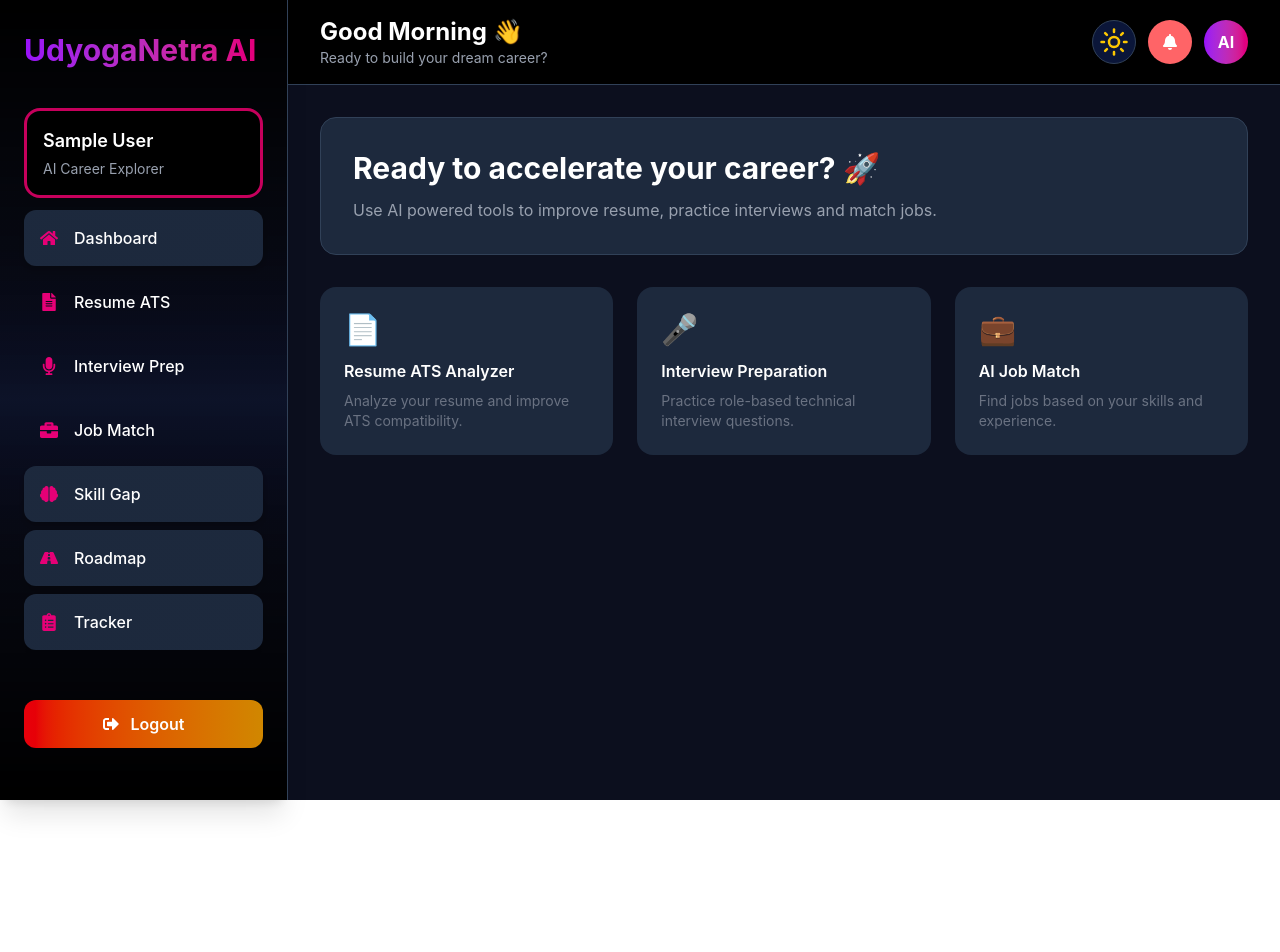
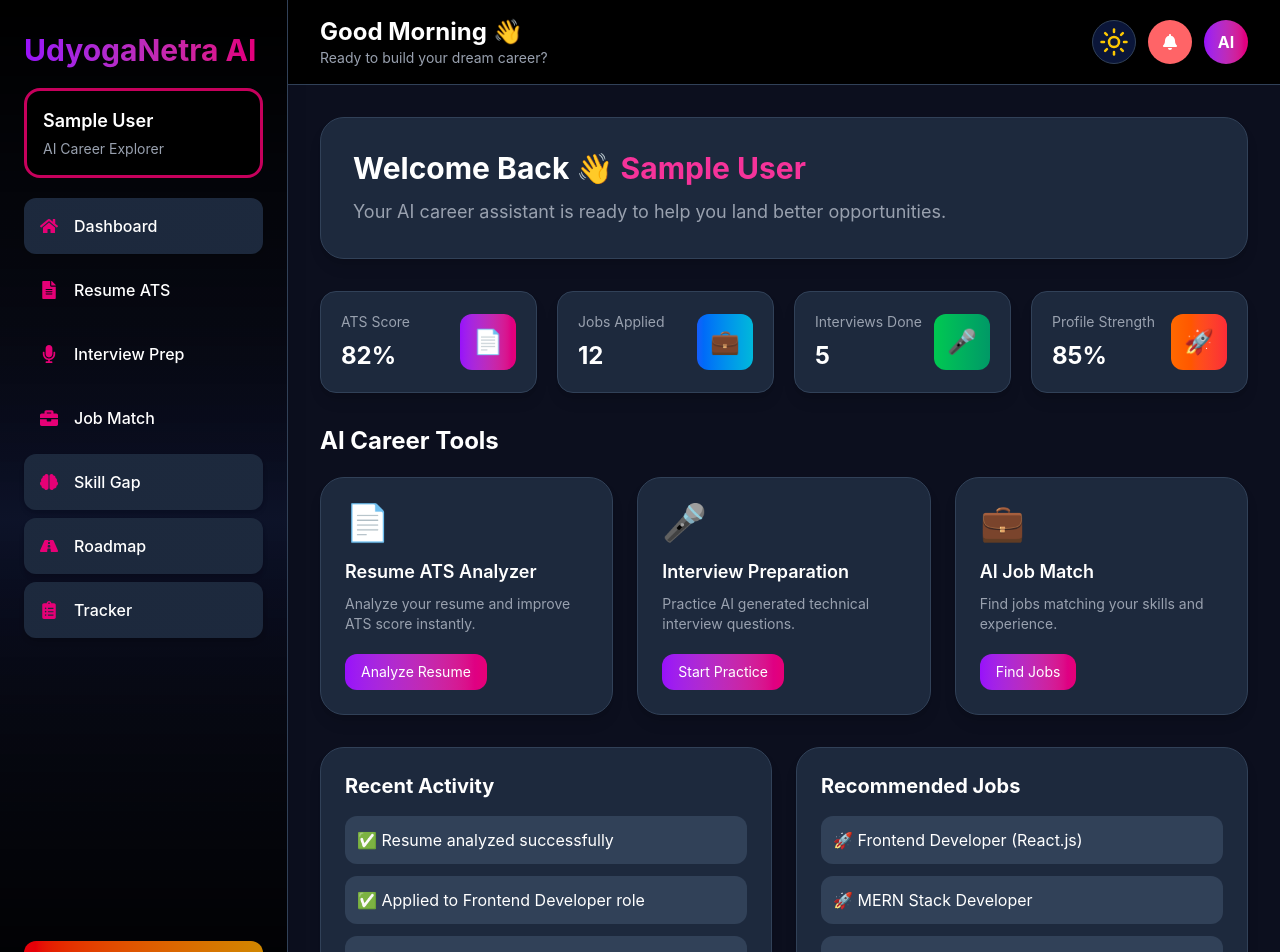
Before and after one commit to ramusiripalli/udyoganetra-ai, a React app in the folder frontend/: page /dashboard in a window 1280 px wide. Shown: the top 952 px of the page. Before the commit the page ends 800 px from the top, so only its background shows below. Built offline with nearby package versions, Linux system fonts and the light colour scheme; sample sign-in values are in the browser's storage; the HTML template or start-up script is replaced by a standard one.

Commit message:
Feat: Static Layout and values for User Dashboard

```diff
--- a/frontend/src/components/dashboard/DashboardSidebar.jsx
+++ b/frontend/src/components/dashboard/DashboardSidebar.jsx
@@ -87,7 +87,7 @@ const DashboardSidebar = ({ isOpen, setIsOpen }) => {
           <h1
             className="
             hidden lg:block
-            text-3xl font-bold mb-10
+            text-3xl font-bold mb-5
             bg-gradient-to-r
             from-purple-600 to-pink-600
             bg-clip-text text-transparent
@@ -100,7 +100,7 @@ const DashboardSidebar = ({ isOpen, setIsOpen }) => {
           <motion.div
             whileHover={{ scale: 1.02 }}
             className="
-            rounded-2xl p-4 mb-3 bg-white dark:bg-black
+            rounded-2xl p-4 mb-5 bg-white dark:bg-black
             border-3 border-pink-700
             shadow-md
           "
@@ -175,7 +175,7 @@ const DashboardSidebar = ({ isOpen, setIsOpen }) => {
             text-white
             font-semibold
             flex items-center justify-center gap-3
-            shadow-lg
+            shadow-lg cursor-pointer
           "
           >
             <FaSignOutAlt />
--- a/frontend/src/pages/Dashboard.jsx
+++ b/frontend/src/pages/Dashboard.jsx
@@ -1,68 +1,244 @@
 import { motion } from "framer-motion";
+import { Link } from "react-router-dom";
+import { useSelector } from "react-redux";
+
+const stats = [
+  {
+    title: "ATS Score",
+    value: "82%",
+    color: "from-purple-600 to-pink-600",
+    icon: "📄",
+  },
+  {
+    title: "Jobs Applied",
+    value: "12",
+    color: "from-blue-600 to-cyan-500",
+    icon: "💼",
+  },
+  {
+    title: "Interviews Done",
+    value: "5",
+    color: "from-green-500 to-emerald-600",
+    icon: "🎤",
+  },
+  {
+    title: "Profile Strength",
+    value: "85%",
+    color: "from-orange-500 to-red-500",
+    icon: "🚀",
+  },
+];
 
 const tools = [
   {
     title: "Resume ATS Analyzer",
-    desc: "Analyze your resume and improve ATS compatibility.",
+    desc: "Analyze your resume and improve ATS score instantly.",
     icon: "📄",
-    button: "Upload Resume",
+    button: "Analyze Resume",
+    path: "/resume-analyzer",
   },
   {
     title: "Interview Preparation",
-    desc: "Practice role-based technical interview questions.",
+    desc: "Practice AI generated technical interview questions.",
     icon: "🎤",
     button: "Start Practice",
+    path: "/interview-prep",
   },
   {
     title: "AI Job Match",
-    desc: "Find jobs based on your skills and experience.",
+    desc: "Find jobs matching your skills and experience.",
     icon: "💼",
     button: "Find Jobs",
+    path: "/job-match",
   },
 ];
 
+const recentActivity = [
+  "Resume analyzed successfully",
+  "Applied to Frontend Developer role",
+  "Practiced React interview questions",
+];
+
+const recommendedJobs = [
+  "Frontend Developer (React.js)",
+  "MERN Stack Developer",
+  "Software Engineer - Node.js",
+];
+
 const Dashboard = () => {
+     const { user } = useSelector((state) => state.auth);
   return (
-    <div>
+    <div className="space-y-8">
 
       {/* HERO */}
       <motion.div
-        initial={{ opacity: 0, y: 25 }}
+        initial={{ opacity: 0, y: 20 }}
         animate={{ opacity: 1, y: 0 }}
-        className="bg-white dark:bg-slate-800 rounded-2xl p-8 border border-slate-200 dark:border-slate-700 mb-8"
+        className="
+          bg-white dark:bg-slate-800
+          rounded-3xl
+          p-8
+          border border-slate-200 dark:border-slate-700
+          shadow-lg
+        "
       >
-        <h2 className="text-3xl font-bold">
-          Ready to accelerate your career? 🚀
+        <h2 className="text-2xl md:text-3xl font-bold text-slate-900 dark:text-white">
+          Welcome Back 👋  <span className="text-pink-500">{user?.name || "User"} </span>
         </h2>
 
-        <p className="mt-3 text-slate-500 dark:text-gray-400">
-          Use AI powered tools to improve resume,
-          practice interviews and match jobs.
+        <p className="mt-3 text-slate-500 dark:text-gray-400 text-lg">
+          Your AI career assistant is ready to help you land better opportunities.
         </p>
       </motion.div>
 
-      {/* TOOLS */}
+      {/* STATS */}
+      <div className="grid grid-cols-2 xl:grid-cols-4 gap-5">
+        {stats.map((item, index) => (
+          <motion.div
+            key={index}
+            whileHover={{ y: -5, scale: 1.02 }}
+            className="
+              bg-white dark:bg-slate-800
+              p-5 rounded-2xl shadow-lg
+              border border-slate-200 dark:border-slate-700
+            "
+          >
+            <div className="flex justify-between items-center">
+              <div>
+                <p className="text-sm text-slate-500 dark:text-gray-400">
+                  {item.title}
+                </p>
+
+                <h3 className="text-2xl font-bold mt-2">
+                  {item.value}
+                </h3>
+              </div>
+
+              <div
+                className={`
+                  w-14 h-14 rounded-xl
+                  bg-gradient-to-r ${item.color}
+                  flex items-center justify-center
+                  text-2xl
+                `}
+              >
+                {item.icon}
+              </div>
+            </div>
+          </motion.div>
+        ))}
+      </div>
+
+      {/* AI TOOLS */}
+      <div>
+        <h2 className="text-2xl font-bold mb-5">
+          AI Career Tools
+        </h2>
+
         <div className="grid md:grid-cols-3 gap-6">
           {tools.map((tool, index) => (
             <motion.div
               key={index}
-            whileHover={{ y: -5 }}
-            className="bg-white dark:bg-slate-800 p-6 rounded-2xl"
+              whileHover={{
+                y: -6,
+                scale: 1.02,
+              }}
+              className="
+                bg-white dark:bg-slate-800
+                p-6 rounded-3xl shadow-lg
+                border border-slate-200 dark:border-slate-700
+              "
             >
-            <div className="text-3xl">
+              <div className="text-4xl mb-4">
                 {tool.icon}
               </div>
 
-            <h3 className="mt-3 font-semibold">
+              <h3 className="font-semibold text-lg">
                 {tool.title}
               </h3>
 
-            <p className="mt-2 text-sm text-gray-500">
+              <p className="mt-2 text-sm text-slate-500 dark:text-gray-400">
                 {tool.desc}
               </p>
+
+              <Link to={tool.path}>
+                <button
+                  className="
+                    mt-5 px-4 py-2 rounded-xl
+                    bg-gradient-to-r
+                    from-purple-600 to-pink-600
+                    text-white text-sm
+                  "
+                >
+                  {tool.button}
+                </button>
+              </Link>
             </motion.div>
           ))}
         </div>
+      </div>
+
+      {/* TWO COLUMN SECTION */}
+      <div className="grid lg:grid-cols-2 gap-6">
+
+        {/* RECENT ACTIVITY */}
+        <motion.div
+          whileHover={{ y: -4 }}
+          className="
+            bg-white dark:bg-slate-800
+            rounded-3xl p-6 shadow-lg
+            border border-slate-200 dark:border-slate-700
+          "
+        >
+          <h2 className="text-xl font-bold mb-4">
+            Recent Activity
+          </h2>
+
+          <div className="space-y-3">
+            {recentActivity.map((item, i) => (
+              <div
+                key={i}
+                className="
+                  p-3 rounded-xl
+                  bg-slate-100 dark:bg-slate-700
+                "
+              >
+                ✅ {item}
+              </div>
+            ))}
+          </div>
+        </motion.div>
+
+        {/* RECOMMENDED JOBS */}
+        <motion.div
+          whileHover={{ y: -4 }}
+          className="
+            bg-white dark:bg-slate-800
+            rounded-3xl p-6 shadow-lg
+            border border-slate-200 dark:border-slate-700
+          "
+        >
+          <h2 className="text-xl font-bold mb-4">
+            Recommended Jobs
+          </h2>
+
+          <div className="space-y-3">
+            {recommendedJobs.map((item, i) => (
+              <div
+                key={i}
+                className="
+                  p-3 rounded-xl
+                  bg-slate-100 dark:bg-slate-700
+                "
+              >
+                🚀 {item}
+              </div>
+            ))}
+          </div>
+        </motion.div>
+
+      </div>
+
     </div>
   );
 };
```
Lines whose indentation alone changed are shown as unchanged.
